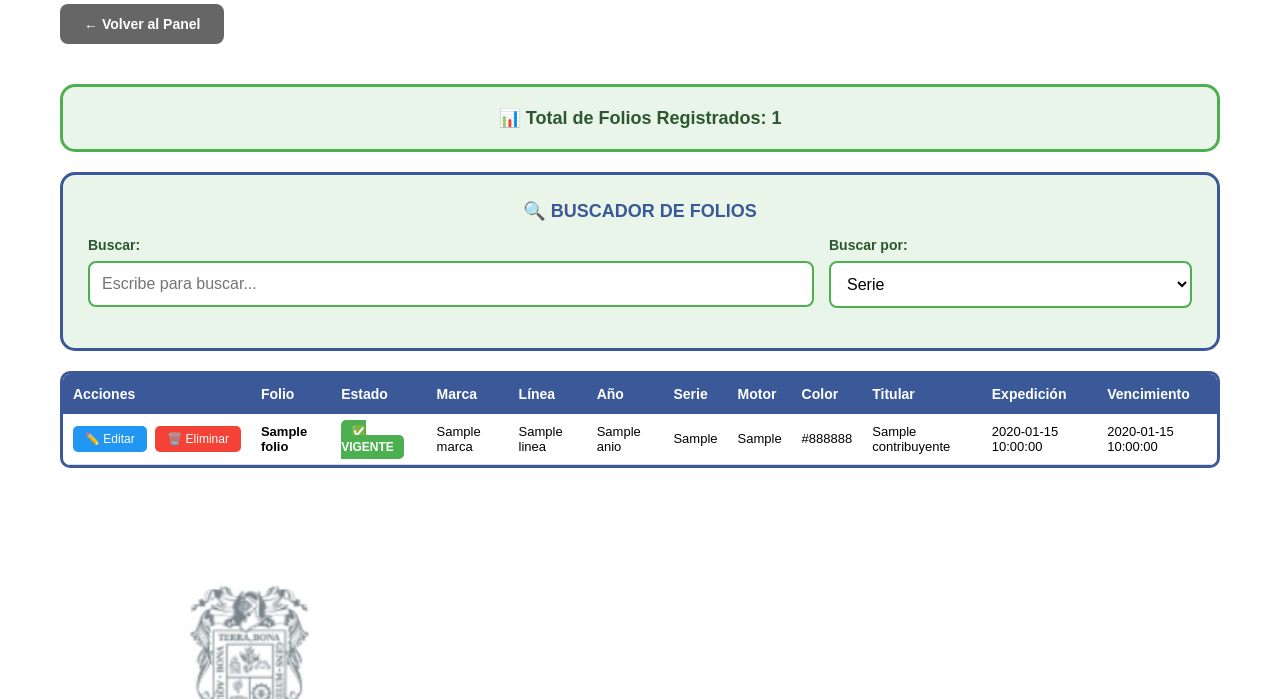
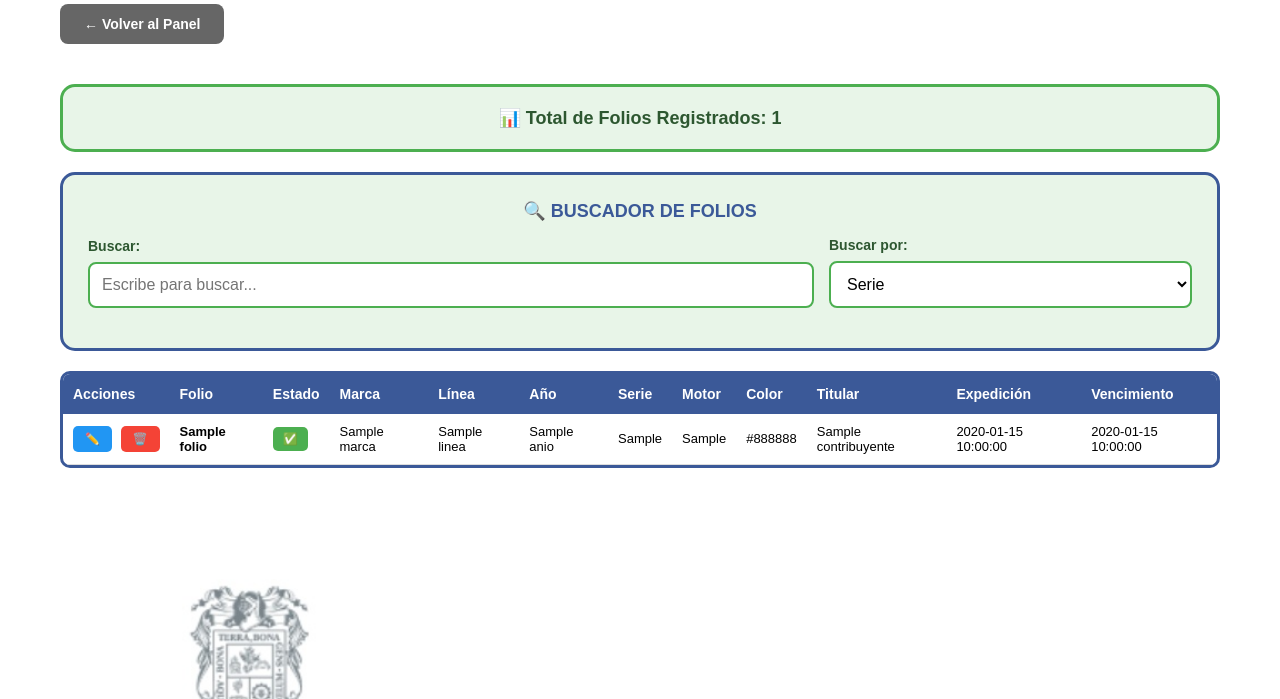
Before and after one commit to Gsr1989/Aguascalientes, a FastAPI app: template templates/admin_tablas.html in a window 1280 px wide. Shown: the part 776-1475 px from the top of the page. Run offline with FastAPI, Linux system fonts and the light colour scheme; the template is opened without the code that fills it: most values are stand-ins (such as "Sample title", 1, 10 or a date in 2020); parts of the project's set-up code (start-up, migrations or seed data) failed here and were passed over.

Commit message:
Update admin_tablas.html

```diff
--- a/templates/admin_tablas.html
+++ b/templates/admin_tablas.html
@@ -63,7 +63,6 @@
             text-align:center;
         }
 
-        /* BUSCADOR */
         .search-box {
             background:#e8f5e8;
             border:3px solid #3B5998;
@@ -83,7 +82,7 @@
         .search-controls {
             display: flex;
             gap: 15px;
-            align-items: center;
+            align-items: flex-end;
             flex-wrap: wrap;
         }
 
@@ -136,11 +135,6 @@
             text-align: center;
             font-size: 14px;
             color: #2d5730;
-            font-weight: bold;
-        }
-
-        .highlight {
-            background: #ffeb3b;
             font-weight: bold;
         }
 
@@ -211,6 +205,7 @@
             text-decoration: none;
             font-size: 12px;
             margin-right: 5px;
+            display: inline-block;
         }
 
         .btn-eliminar {
@@ -270,7 +265,7 @@
                 📊 Total de Folios Registrados: <span id="totalFolios">{{ folios|length }}</span>
             </div>
 
-            <!-- BUSCADOR -->
+            {% if folios %}
             <div class="search-box">
                 <div class="search-title">🔍 BUSCADOR DE FOLIOS</div>
 
@@ -302,7 +297,6 @@
                 <div class="search-results" id="searchResults"></div>
             </div>
 
-            {% if folios %}
             <div class="table-container">
                 <table id="foliosTable">
                     <thead>
@@ -324,26 +318,26 @@
                     <tbody id="foliosBody">
                         {% for folio in folios %}
                         <tr
-                            data-folio="{{ folio.folio }}"
-                            data-numero_serie="{{ folio.numero_serie }}"
-                            data-contribuyente="{{ folio.contribuyente }}"
-                            data-marca="{{ folio.marca }}"
-                            data-linea="{{ folio.linea }}"
-                            data-numero_motor="{{ folio.numero_motor }}"
-                            data-color="{{ folio.color }}"
+                            data-folio="{{ folio.folio|upper }}"
+                            data-numero_serie="{{ folio.numero_serie|upper }}"
+                            data-contribuyente="{{ folio.contribuyente|upper }}"
+                            data-marca="{{ folio.marca|upper }}"
+                            data-linea="{{ folio.linea|upper }}"
+                            data-numero_motor="{{ folio.numero_motor|upper }}"
+                            data-color="{{ folio.color|upper }}"
                         >
                             <td style="white-space: nowrap;">
-                                <a href="/panel/editar_folio/{{ folio.folio }}" class="btn-editar">✏️ Editar</a>
-                                <form method="POST" action="/panel/eliminar_folio/{{ folio.folio }}" style="display: inline;" onsubmit="return confirm('¿Eliminar folio {{ folio.folio }}?');">
-                                    <button type="submit" class="btn-eliminar">🗑️ Eliminar</button>
+                                <a href="/panel/editar_folio/{{ folio.folio }}" class="btn-editar">✏️</a>
+                                <form method="POST" action="/panel/eliminar_folio/{{ folio.folio }}" style="display: inline;" onsubmit="return confirm('¿Eliminar {{ folio.folio }}?');">
+                                    <button type="submit" class="btn-eliminar">🗑️</button>
                                 </form>
                             </td>
                             <td><strong>{{ folio.folio }}</strong></td>
                             <td>
                                 {% if folio.estado_calc == 'VIGENTE' %}
-                                <span class="badge-vigente">✅ VIGENTE</span>
+                                <span class="badge-vigente">✅</span>
                                 {% else %}
-                                <span class="badge-vencido">❌ VENCIDO</span>
+                                <span class="badge-vencido">❌</span>
                                 {% endif %}
                             </td>
                             <td>{{ folio.marca }}</td>
@@ -362,7 +356,7 @@
             </div>
 
             <div class="no-results" id="noResults">
-                ❌ No se encontraron resultados para tu búsqueda
+                ❌ No se encontraron resultados
             </div>
 
             {% else %}
@@ -377,75 +371,72 @@
         </div>
     </div>
 
+    {% if folios %}
     <script>
-        // BUSCADOR VERGUÍSIMO
+        console.log('🔍 Buscador iniciado');
+
         const searchInput = document.getElementById('searchInput');
         const searchField = document.getElementById('searchField');
         const searchResults = document.getElementById('searchResults');
         const foliosBody = document.getElementById('foliosBody');
         const noResults = document.getElementById('noResults');
         const totalFolios = document.getElementById('totalFolios');
-        const allRows = foliosBody ? foliosBody.querySelectorAll('tr') : [];
+        const allRows = Array.from(foliosBody.querySelectorAll('tr'));
         const totalOriginal = allRows.length;
 
+        console.log(`📊 Total de filas: ${totalOriginal}`);
+
         function performSearch() {
-            if (!foliosBody) return;
-
             const searchTerm = searchInput.value.trim().toUpperCase();
             const field = searchField.value;
 
+            console.log(`🔎 Buscando: "${searchTerm}" en campo: ${field}`);
+
             let visibleCount = 0;
 
-            allRows.forEach(row => {
+            allRows.forEach((row, index) => {
+                const fieldValue = row.getAttribute(`data-${field}`) || '';
+
                 if (searchTerm === '') {
-                    // Sin búsqueda, mostrar todo
                     row.classList.remove('hidden');
                     visibleCount++;
                 } else {
-                    // Buscar en el campo seleccionado
-                    const fieldValue = row.getAttribute(`data-${field}`) || '';
-
-                    if (fieldValue.toUpperCase().includes(searchTerm)) {
+                    if (fieldValue.includes(searchTerm)) {
                         row.classList.remove('hidden');
                         visibleCount++;
+                        console.log(`✅ Match en fila ${index}: ${fieldValue}`);
                     } else {
                         row.classList.add('hidden');
                     }
                 }
             });
 
-            // Actualizar resultados
+            console.log(`📈 Resultados visibles: ${visibleCount}`);
+
             if (searchTerm === '') {
                 searchResults.innerHTML = '';
                 noResults.style.display = 'none';
                 totalFolios.textContent = totalOriginal;
             } else {
                 if (visibleCount === 0) {
-                    searchResults.innerHTML = '❌ 0 resultados encontrados';
+                    searchResults.innerHTML = '❌ 0 resultados';
                     noResults.style.display = 'block';
                     totalFolios.textContent = '0';
                 } else {
-                    searchResults.innerHTML = `✅ ${visibleCount} resultado${visibleCount !== 1 ? 's' : ''} encontrado${visibleCount !== 1 ? 's' : ''}`;
+                    searchResults.innerHTML = `✅ ${visibleCount} resultado${visibleCount !== 1 ? 's' : ''}`;
                     noResults.style.display = 'none';
                     totalFolios.textContent = visibleCount;
                 }
             }
         }
 
-        // Event listeners
-        if (searchInput) {
-            searchInput.addEventListener('input', performSearch);
-            searchInput.addEventListener('keyup', performSearch);
-        }
+        searchInput.addEventListener('input', performSearch);
+        searchInput.addEventListener('keyup', performSearch);
+        searchField.addEventListener('change', performSearch);
 
-        if (searchField) {
-            searchField.addEventListener('change', performSearch);
-        }
-
-        // Limpiar búsqueda al cargar
-        if (searchInput) {
-            searchInput.value = '';
-        }
+        searchInput.value = '';
+        console.log('✅ Buscador configurado correctamente');
     </script>
+    {% endif %}
 </body>
 </html>
```
